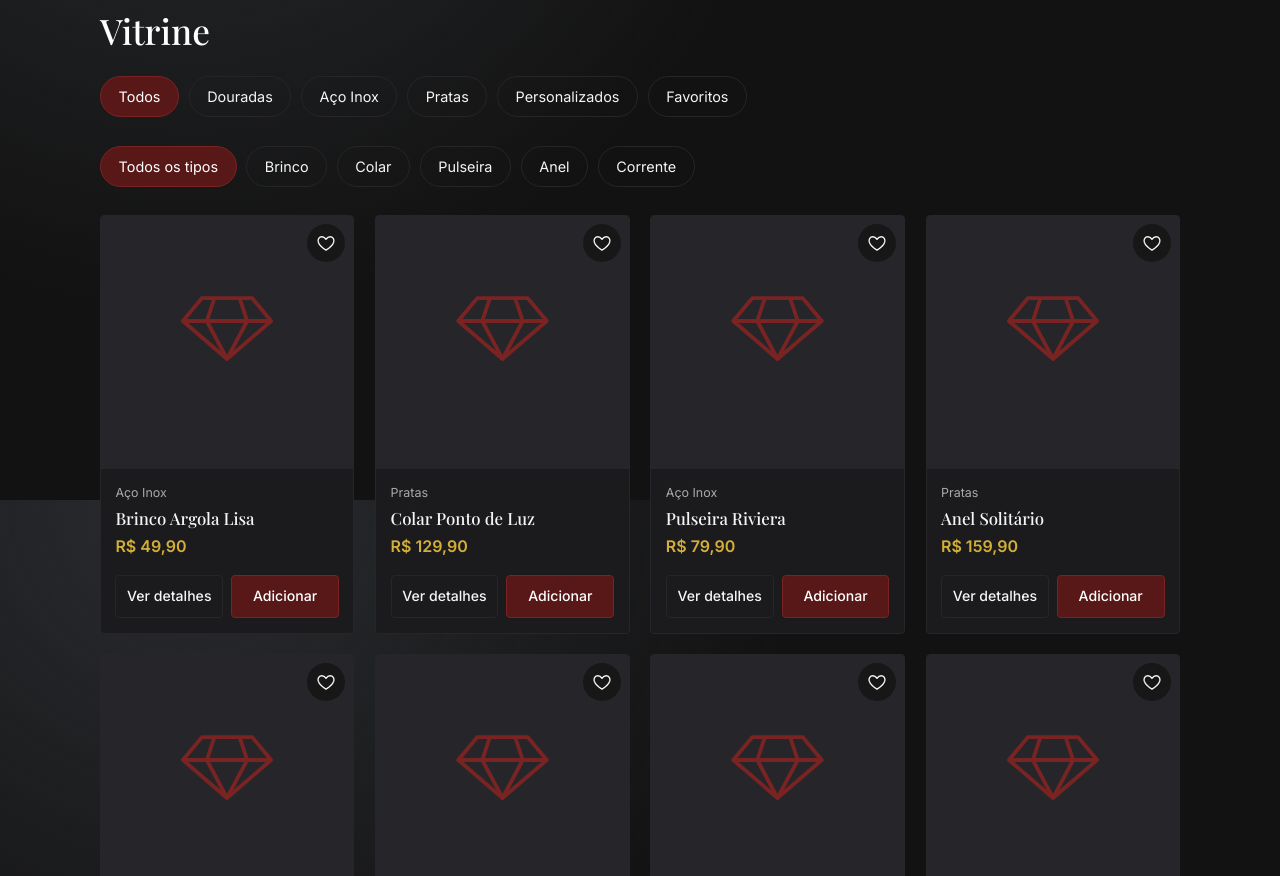
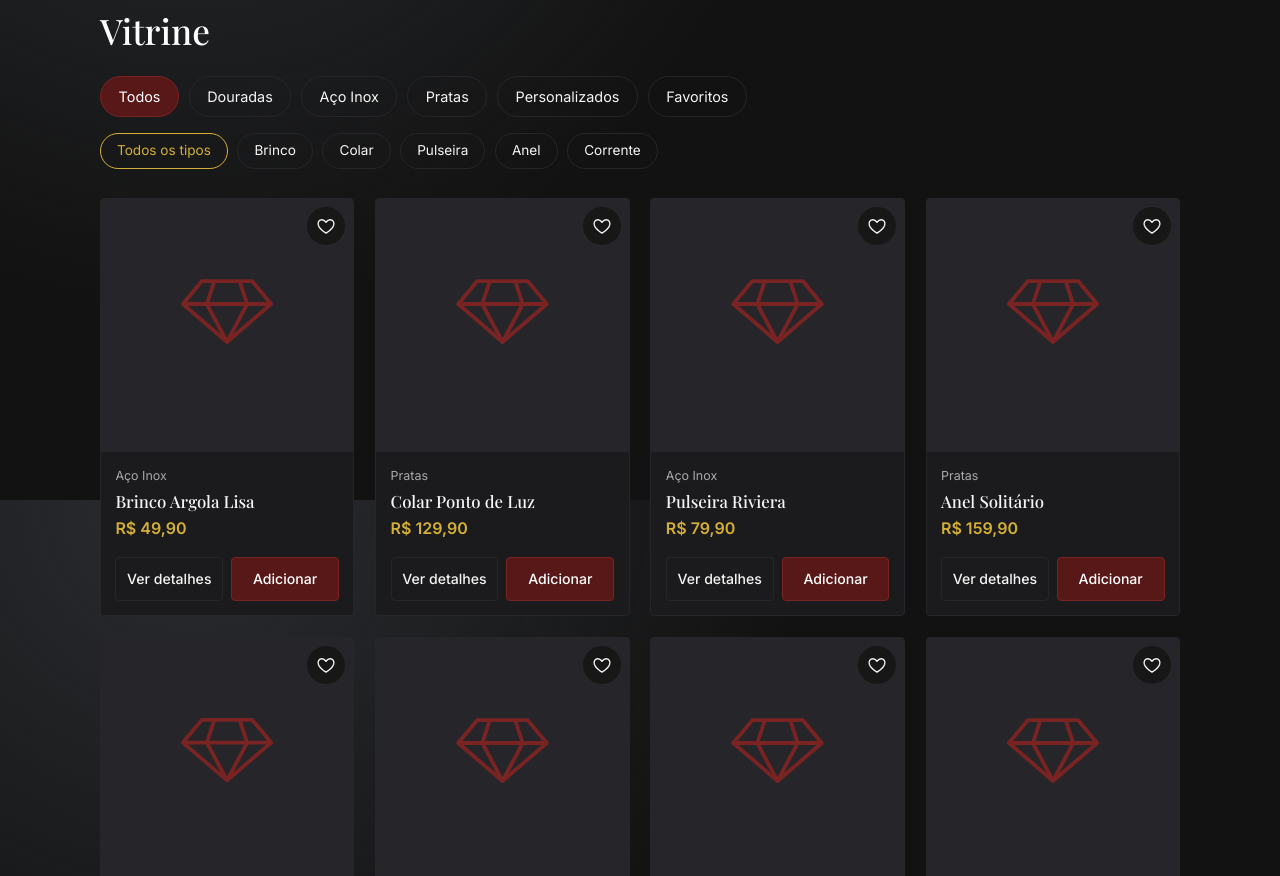
Before and after one commit to Lehguto12/AVELA-SEMIJOIAS, a plain HTML site: page avela_semijoias/index.html in a window 1280 px wide. Shown: the part 1100-1976 px from the top of the page. Drawn offline with nearby package versions, Linux system fonts and the light colour scheme; no server answers.

Commit message:
Enhance filter styles in style.css
Added styles for filter categories and updated active filter styles.

```diff
--- a/avela_semijoias/style.css
+++ b/avela_semijoias/style.css
@@ -134,6 +134,11 @@ button { font: inherit; cursor: pointer; }
 }
 .filtro:hover { border-color: var(--dourado); }
 .filtro.ativo { background: var(--bordo); border-color: var(--bordo-claro); color: var(--branco); }
+
+/* Dois grupos de filtro: categoria (material) em cima, tipo da peça embaixo */
+#filtros-categoria { margin-bottom: 1rem; }
+.filtros--tipo .filtro { font-size: .85rem; padding: .4rem 1rem; }
+.filtros--tipo .filtro.ativo { background: transparent; border-color: var(--dourado); color: var(--dourado); }
 
 .grade { display: grid; grid-template-columns: repeat(2, 1fr); gap: 1rem; }
 
```
